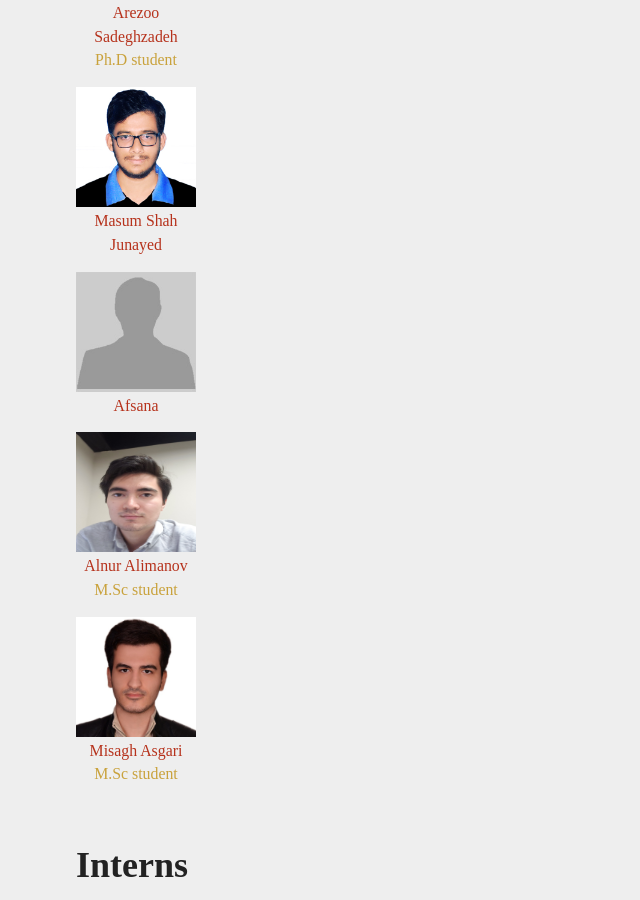
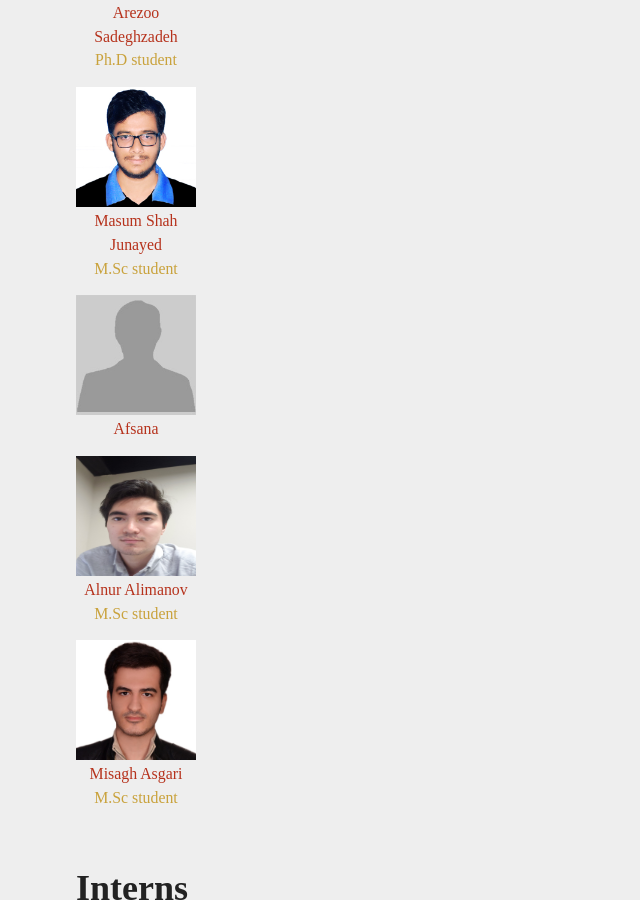
Before and after one commit to baucomputervision/baucomputervision.github.io, a Jekyll site: the page built from people.md, in a window 1280 px wide and 900 px high, scrolled down 1398 px. Shown: the whole window, without its empty margins (0-640 px from the left). Built offline with Jekyll 4.4.1, drawn with Linux system fonts in a browser that asks for light colours; grey boxes are pictures that could not be loaded.

Commit message:
update people again

```diff
--- a/people.md
+++ b/people.md
@@ -14,7 +14,7 @@ permalink: /people/
 {% include imagethumbnailblock.html url="/images/people/hassan.jpg" caption="Hassan Imani" caption2="Ph.D student" width="120px" height="120px"  %}
 {% include imagethumbnailblock.html url="/images/people/imran.jpg" caption="Md Imran Hosen" caption2="Ph.D student" width="120px" height="120px"  %}
 {% include imagethumbnailblock.html url="/images/people/arezoo.jpg" caption="Arezoo Sadeghzadeh" caption2="Ph.D student" width="120px" height="120px"  %}
-{% include imagethumbnailblock.html url="/images/people/masum.jpg" caption="Masum Shah Junayed" caption2="" width="120px" height="120px"  %}
+{% include imagethumbnailblock.html url="/images/people/masum.jpg" caption="Masum Shah Junayed" caption2="M.Sc student" width="120px" height="120px"  %}
 {% include imagethumbnailblock.html url="/images/people/nophoto.jpg" caption="Afsana" caption2="" width="120px" height="120px"  %}
 {% include imagethumbnailblock.html url="/images/people/alnur.jpg" caption="Alnur Alimanov " caption2="M.Sc student" width="120px" height="120px"  %}
 {% include imagethumbnailblock.html url="/images/people/misagh.jpg" caption="Misagh Asgari" caption2="M.Sc student" width="120px" height="120px"  %}
```
